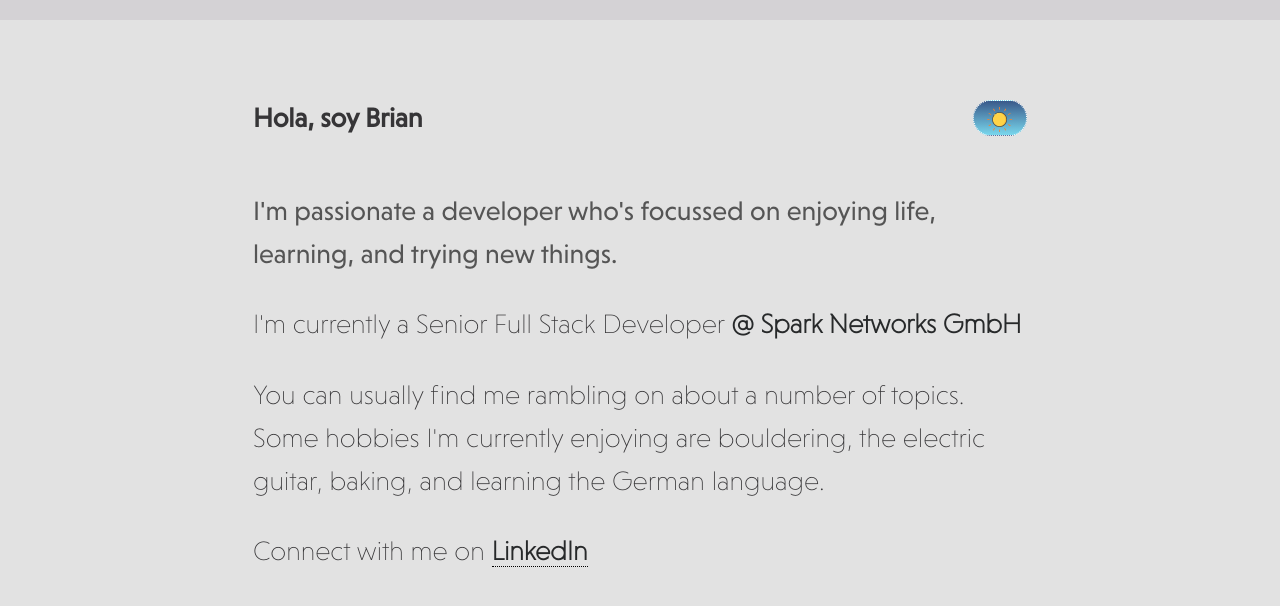
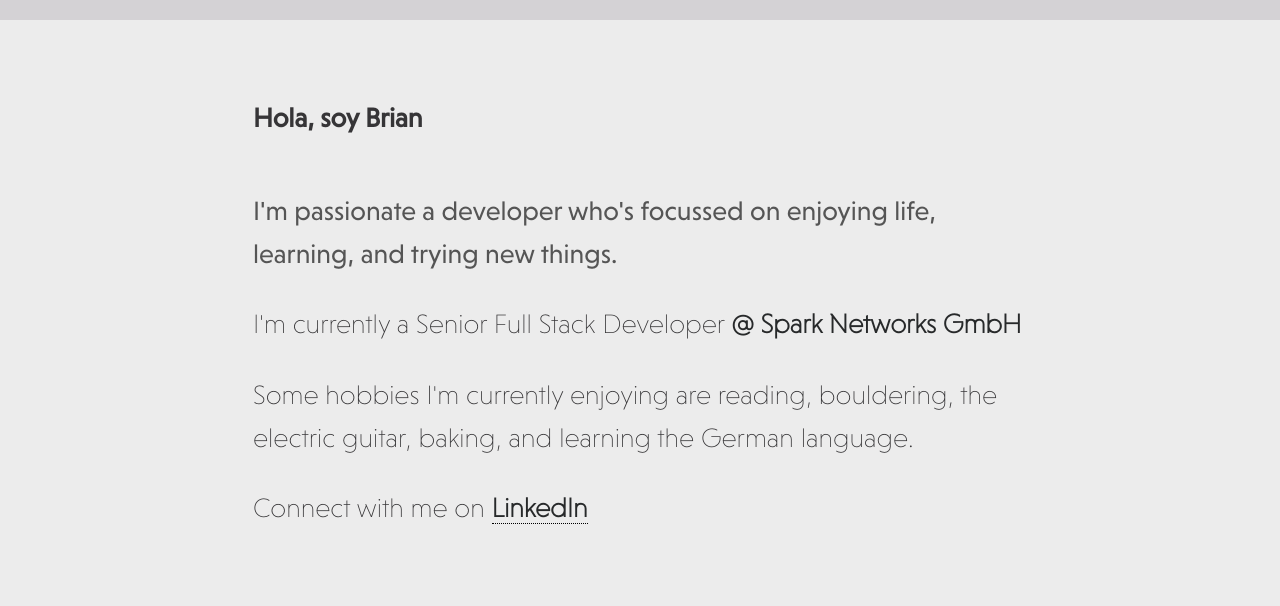
Before and after one commit to brianinoa/brianinoa, a Next.js app: page / in a window 1280 px wide. Shown: the top 606 px of the page. Built offline with nearby package versions, Linux system fonts and the light colour scheme.

Commit message:
Remove theme

```diff
--- a/pages/index.tsx
+++ b/pages/index.tsx
@@ -1,12 +1,8 @@
 import Head from 'next/head'
 import { GetServerSideProps } from 'next'
-import React, { useState } from 'react';
-import { ThemeProvider } from 'styled-components';
+import React from 'react';
 import Layout, { siteTitle } from '../components/layout/layout'
-import { lightTheme, darkTheme, Theme } from '../styles/theme';
 import { GlobalStyles } from '../styles/global';
-
-import { Toggle } from '../components/toggle/toggle';
 
 interface HomeProps {
   greeting: string;
@@ -20,39 +16,17 @@ interface HomeProps {
 };
 
 export default class Home extends React.Component<HomeProps> {
-  private readonly lightThemeBody: string;
-  private readonly darkModeKey: string;
   constructor(props: HomeProps) {
     super(props);
-    this.lightThemeBody = '#E2E2E2';
-    this.darkModeKey = 'darkMode';
-    this.state = { theme: {} };
   }
 
   componentDidMount() {
-    const recentOrDefaultDarkMode = localStorage.getItem(this.darkModeKey) || JSON.stringify(lightTheme);
-    const theme: Theme = JSON.parse(recentOrDefaultDarkMode);
-    this.setState({ theme });
-  }
-
-  toggleTheme = () => {
-    let { theme } = this.state as { theme: Theme };
-    const { isLight } = this.checkIsLightThemeEnabled(theme);
-    theme = (isLight ? darkTheme : lightTheme);
-    this.setState({ theme });
-    localStorage.setItem(this.darkModeKey, JSON.stringify({ ...theme }));
-  }
-
-  checkIsLightThemeEnabled(theme: Theme) {
-    return { isLight: theme.body === this.lightThemeBody };
+    console.info('no more state, and theme...')
   }
 
   render() {
     const { greeting, styles, urls } = this.props;
-    const { theme } = (this.state as { theme: Theme });
-    const { isLight } = this.checkIsLightThemeEnabled(theme);
     return (
-      <ThemeProvider theme={theme}>
       <>
         <GlobalStyles />
         <section>
@@ -64,20 +38,19 @@ export default class Home extends React.Component<HomeProps> {
           </Head>
           <section style={{ "display": "flex", "justifyContent": "space-between" }}>
             <h2 style={{ "display": "inline", "alignSelf": "flex-start" }}>{greeting} Brian</h2>
-              <Toggle theme={{ ...theme }} toggleTheme={this.toggleTheme} isLight={isLight} />
           </section>
           <section>
-            </section>
-            <section>
-              <p className={'introduction'}>I'm passionate a developer who's focussed on enjoying life, learning, and trying new things.</p>
+            <p className={'introduction'}>
+              I'm passionate a developer who's focussed on enjoying life, learning, and trying new things.
+            </p>
+
             <p>
               I'm currently a Senior Full Stack Developer <strong>
                 <a href={urls.sparkUrl} target="_blank" rel="external" referrerPolicy="no-referrer">@ Spark Networks GmbH</a>
               </strong>
             </p>
             <p>
-                You can usually find me rambling on about a number of topics.
-                Some hobbies I'm currently enjoying are bouldering, the electric guitar, baking, and learning the German language.
+              Some hobbies I'm currently enjoying are reading, bouldering, the electric guitar, baking, and learning the German language.
             </p>
 
             <p>
@@ -85,26 +58,16 @@ export default class Home extends React.Component<HomeProps> {
                 <a className={'c-link'} href={urls.linkedInUrl} target="_blank" rel="external" referrerPolicy="no-referrer">LinkedIn</a>
               </strong>
             </p>
-              <p>
-                <span style={{display: "none"}}>
-                  Fomerly&nbsp;
-                <a className={'bold'} href={urls.adaptiveUrl} target="_blank" rel="external" referrerPolicy="no-referrer">
-                    Adaptive
-                </a>, and&nbsp;
-                <a className={'bold'} href={urls.upsUrl} target="_blank" rel="external" referrerPolicy="no-referrer">
-                    UPS
-                </a>
-                </span>
-              </p>
           </section>
         </Layout>
       </>
-      </ThemeProvider>
     )
   }
 }
 
 export const getServerSideProps: GetServerSideProps = async () => {
+  const backgroundColor = getTopBarColor();
+  const greeting = getGreeting();
   return {
     props: {
       urls: {
@@ -113,9 +76,9 @@ export const getServerSideProps: GetServerSideProps = async () => {
         linkedInUrl: "https://www.linkedin.com/in/brian-inoa/",
         sparkUrl: "https://www.spark.com",
       },
-      greeting: getGreeting(),
+      greeting,
       styles: {
-        topBarStyle: { backgroundColor: getTopBarColor() },
+        topBarStyle: { backgroundColor },
         topBarClassName: 'bar',
       },
     }
@@ -131,8 +94,7 @@ const getGreeting = () => {
   const greetings = [
     'Hallo, ich bin',
     'Hola, soy',
-    'Hey, I\'m',
-    'Bonjour, je suis'
+    'Hey, I\'m'
   ];
   return greetings[ getIndexInRange(0, greetings.length - 1) ];
 }
--- a/styles/global.tsx
+++ b/styles/global.tsx
@@ -1,5 +1,4 @@
 import { createGlobalStyle } from 'styled-components';
-import theme from 'styled-theming';
 import { Theme as DefaultTheme } from './theme';
 
 export const GlobalStyles = createGlobalStyle`
@@ -39,18 +38,19 @@ export const GlobalStyles = createGlobalStyle`
 
     body {
         align-items: center;
-        background: ${({ theme }: { theme: DefaultTheme }) => theme.body};
-        color: ${({ theme }: { theme: DefaultTheme }) => theme.text};
+        background: ${({ theme }: { theme: DefaultTheme }) => '#ececec'};
+        color: ${({ theme }: { theme: DefaultTheme }) => '#363537'};
         padding: 0;
         margin: 0;
         font-family: -apple-system, BlinkMacSystemFont, Segoe UI, Roboto, Oxygen, Ubuntu, Cantarell, Fira Sans, Droid Sans, Helvetica Neue, sans-serif;
         line-height: 1.6;
         font-size: 18px;
         transition: all 0.25s linear;
+        overflow: hidden;
     }
 
     a {
-        color: ${({ theme }: { theme: DefaultTheme }) => theme.normalLink};
+        color: ${({ theme }: { theme: DefaultTheme }) => '#27292a'};
         text-decoration: none;
     }
 
@@ -89,15 +89,15 @@ export const GlobalStyles = createGlobalStyle`
 
     .introduction {
         font-family: NiveauGroteskRegular;
-        color: ${({ theme }: { theme: DefaultTheme }) => theme.introduction};
+        color: ${({ theme }: { theme: DefaultTheme }) => '#555'};
     }
 
     .c-link {
-        border-bottom: 1px dotted ${({ theme }: { theme: DefaultTheme }) => theme.dotted};
+        border-bottom: 1px dotted ${({ theme }: { theme: DefaultTheme }) => '#000'};
     }
 
     a:hover {
         text-decoration: none;
-        color: ${({ theme }: { theme: DefaultTheme }) => theme.linkHover};
+        color: ${({ theme }: { theme: DefaultTheme }) => '#7e7e7e'};
     }
 `
--- a/styles/globals.css
+++ b/styles/globals.css
@@ -32,6 +32,7 @@ html, body {
   font-family: -apple-system, BlinkMacSystemFont, Segoe UI, Roboto, Oxygen, Ubuntu, Cantarell, Fira Sans, Droid Sans, Helvetica Neue, sans-serif;
   line-height: 1.6;
   font-size: 18px;
+  overflow: hidden;
 }
 
 * {
--- a/styles/theme.tsx
+++ b/styles/theme.tsx
@@ -1,5 +1,5 @@
 export const lightTheme = {
-    body: '#E2E2E2',
+    body: '#ececec',
     text: '#363537',
     toggleBorder: '#FFF',
     gradient: 'linear-gradient(#39598A, #79D7ED)',
```
Also changed, not shown: 1 other file (tests, documents, lock files or other folders). Lines whose indentation alone changed are shown as unchanged.
